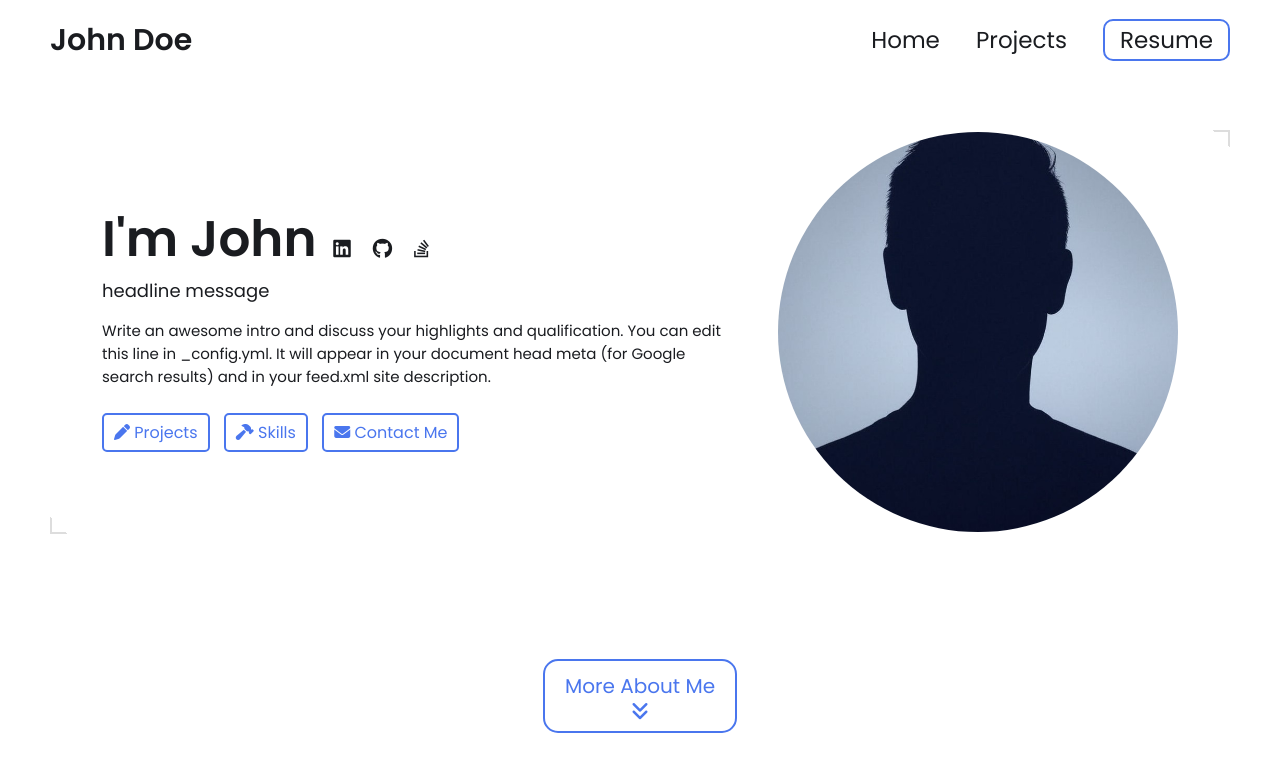
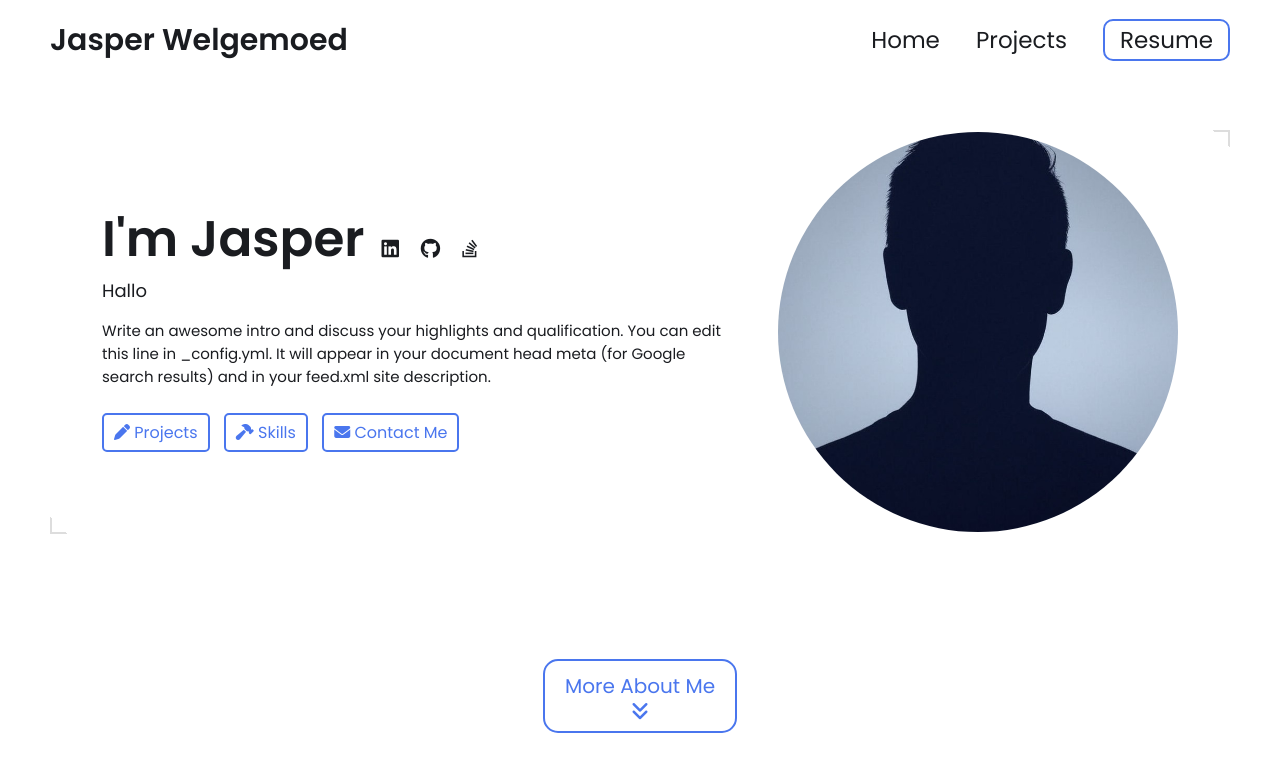
Before and after one commit to jasperwelgemoed/jasperwelgemoed.github.io, a Jekyll site: the page built from index.html, in a window 1280 px wide and 900 px high. Shown: the top 772 px of the window. Built offline with Jekyll 4.4.1, drawn with Linux system fonts in a browser that asks for light colours.

Commit message:
Update _config.yml

```diff
--- a/_config.yml
+++ b/_config.yml
@@ -12,8 +12,8 @@ title: John Doe's Portfolio # This is what shows up in the tab of the browser
 
 
 # Hero Section
-name: John Doe
-headline: headline message
+name: Jasper Welgemoed
+headline: Hallo
 description: >- # dont remove this line. this will ignore all new lines until the next section
   Write an awesome intro and discuss your highlights and qualification. You can edit this
   line in _config.yml. It will appear in your document head meta (for
```
